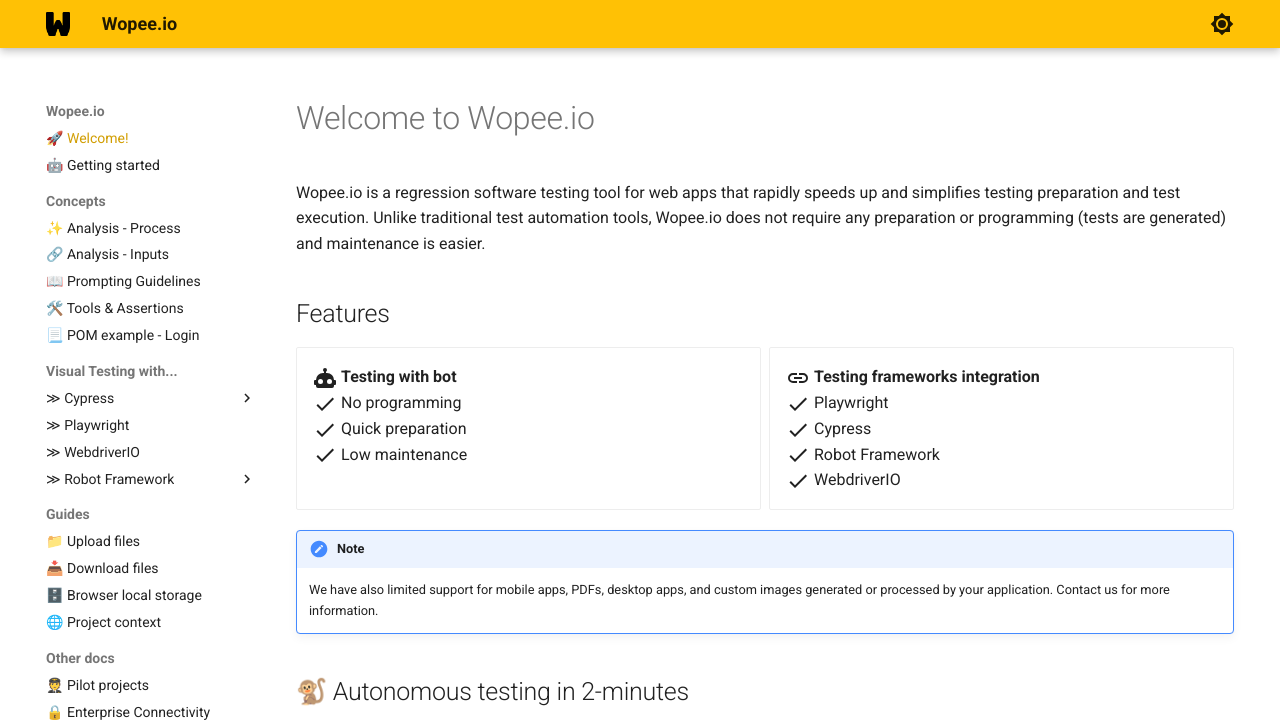
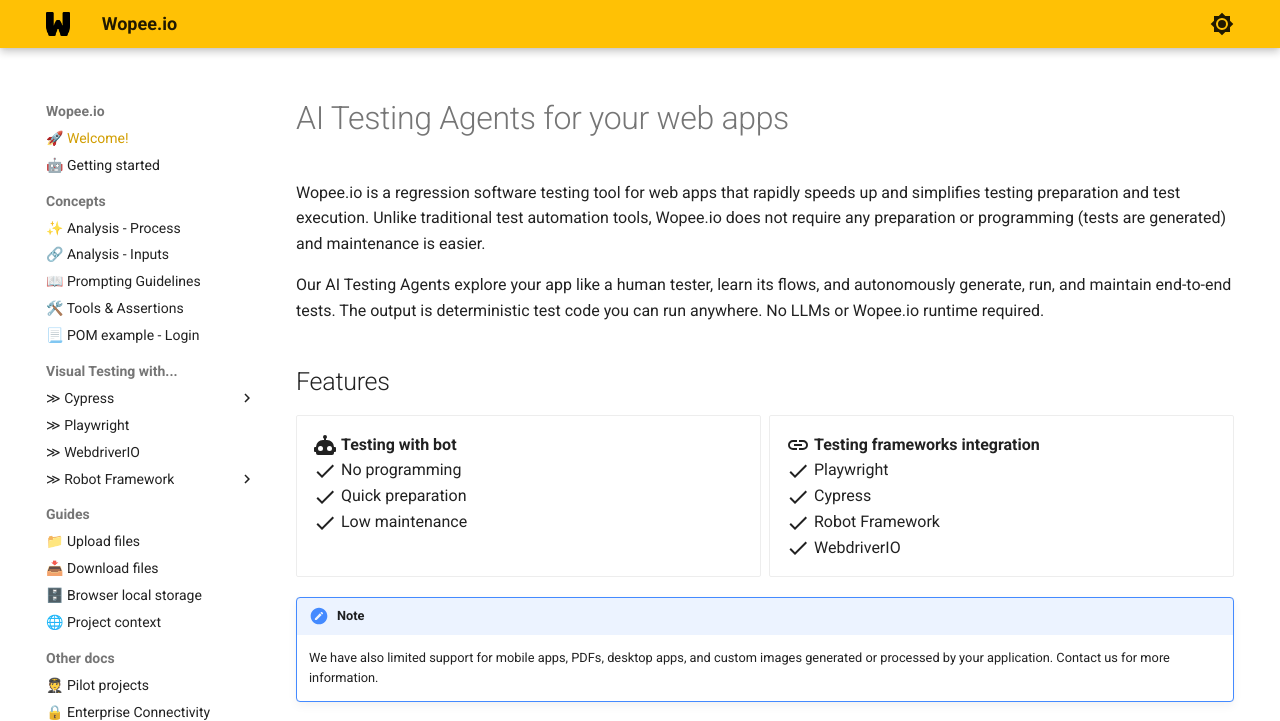
Before and after one commit to autonomous-testing/docs, an MkDocs documentation site: the page built from docs/index.md, in a window 1280 px wide and 900 px high, cut to the strip 0-721 px from the top of the window. Built offline with MkDocs 1.6.1 and Material for MkDocs 9.7.7, drawn with Linux system fonts in a browser that asks for light colours.

Commit message:
feat: update title and description to reflect AI Testing Agents for web apps

```diff
--- a/docs/index.md
+++ b/docs/index.md
@@ -1,11 +1,14 @@
 ---
-title: Autonomous testing plarform
+title: AI Testing Agents for your web apps
 ---
 
-# Welcome to Wopee.io
+# AI Testing Agents for your web apps
 
 Wopee.io is a regression software testing tool for web apps that rapidly speeds up and simplifies testing preparation and test execution.
 Unlike traditional test automation tools, Wopee.io does not require any preparation or programming (tests are generated) and maintenance is easier.
+
+Our AI Testing Agents explore your app like a human tester, learn its flows, and autonomously generate, run, and maintain end-to-end tests.
+The output is deterministic test code you can run anywhere. No LLMs or Wopee.io runtime required.
 
 ## Features
 
```
